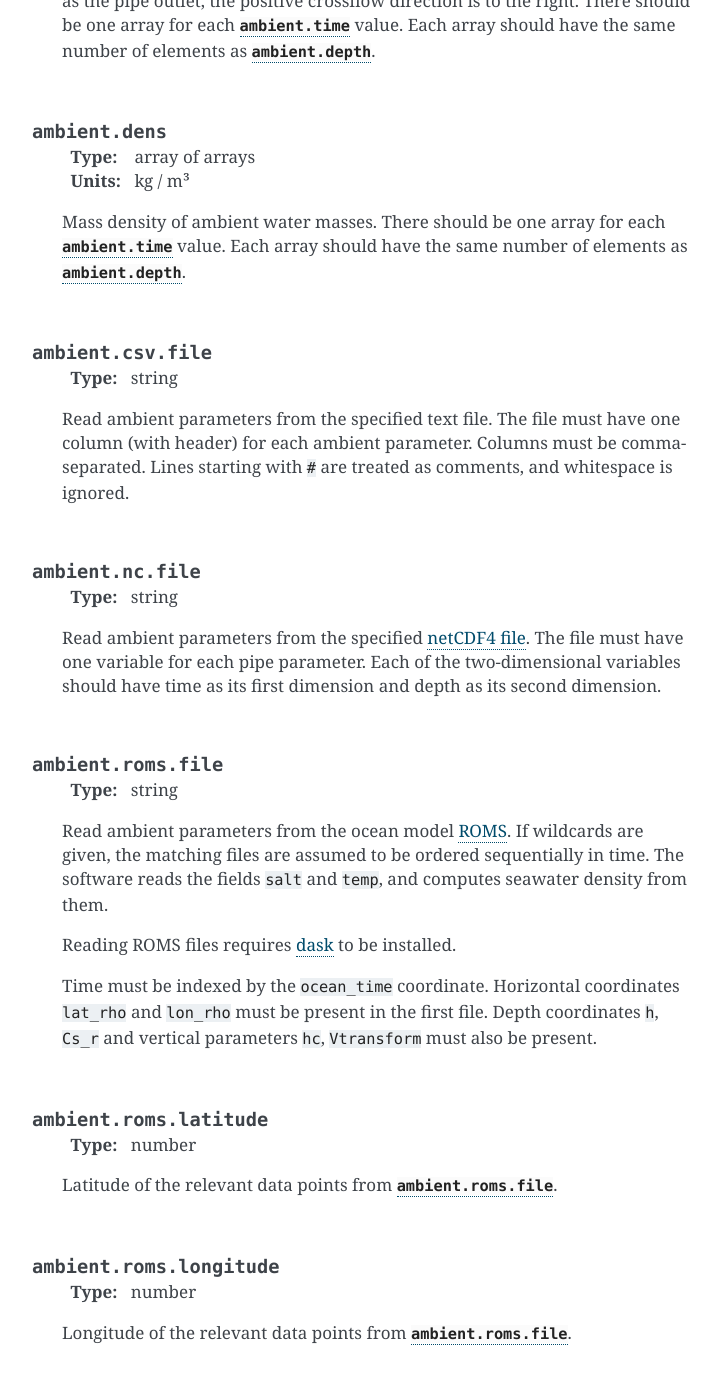
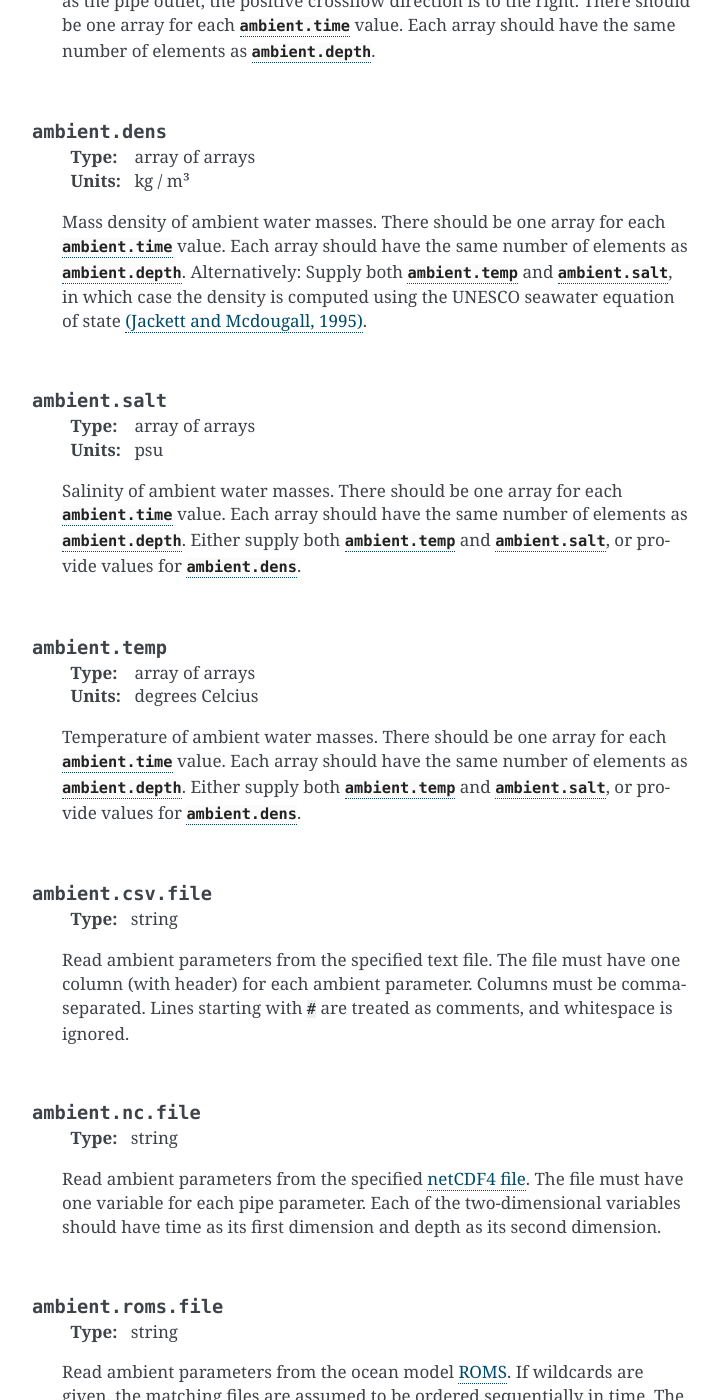
Before and after one commit to pnsaevik/effluent, a Sphinx documentation site: the page built from docs/source/config/ambient.rst, in a window 1280 px wide and 1400 px high, scrolled down 1009 px. Shown: the whole window, without its empty margins (388-1109 px from the left). Built offline with Sphinx 7.4.7, drawn with Linux system fonts in a browser that asks for light colours; some of the changed text lies outside the part shown.

Commit message:
Allow ambient salinity and temperature instead of density

```diff
--- a/docs/source/config/ambient.rst
+++ b/docs/source/config/ambient.rst
@@ -65,6 +65,35 @@ external file containing the parameters (:confval:`ambient.csv.file`,
     Mass density of ambient water masses.
     There should be one array for each :confval:`ambient.time` value. Each
     array should have the same number of elements as :confval:`ambient.depth`.
+    Alternatively: Supply both :confval:`ambient.temp` and
+    :confval:`ambient.salt`, in which case the density is computed using the
+    UNESCO seawater equation of state |jackett1995|_.
+
+|
+
+.. confval:: ambient.salt
+
+    :type: array of arrays
+    :units: psu
+
+    Salinity of ambient water masses.
+    There should be one array for each :confval:`ambient.time` value. Each
+    array should have the same number of elements as :confval:`ambient.depth`.
+    Either supply both :confval:`ambient.temp` and :confval:`ambient.salt`,
+    or provide values for :confval:`ambient.dens`.
+
+|
+
+.. confval:: ambient.temp
+
+    :type: array of arrays
+    :units: degrees Celcius
+
+    Temperature of ambient water masses.
+    There should be one array for each :confval:`ambient.time` value. Each
+    array should have the same number of elements as :confval:`ambient.depth`.
+    Either supply both :confval:`ambient.temp` and :confval:`ambient.salt`,
+    or provide values for :confval:`ambient.dens`.
 
 |
 
@@ -133,3 +162,18 @@ external file containing the parameters (:confval:`ambient.csv.file`,
 
     Azimuthal direction of the co-flow direction (i.e., the direction of the
     pipe outlet). North is 0 and east is 90.
+
+|
+
+
+Bibliography
+===================
+
+.. |jackett1995| replace:: (Jackett and Mcdougall, 1995)
+.. _jackett1995: https://doi.org/10.1175/1520-0426(1995)012<0381:MAOHPT>2.0.CO;2
+
+Jackett, D. R., and Mcdougall, T. J. (1995). *Minimal Adjustment of
+Hydrographic Profiles to Achieve Static Stability*. Journal of Atmospheric and
+Oceanic Technology **12**\(2): 381–89.
+`doi:10.1175/1520-0426(1995)012<0381:MAOHPT>2.0.CO;2
+<https://doi.org/10.1175/1520-0426(1995)012\<0381:MAOHPT\>2.0.CO;2>`_.
```
Also changed, not shown: 2 other files.
